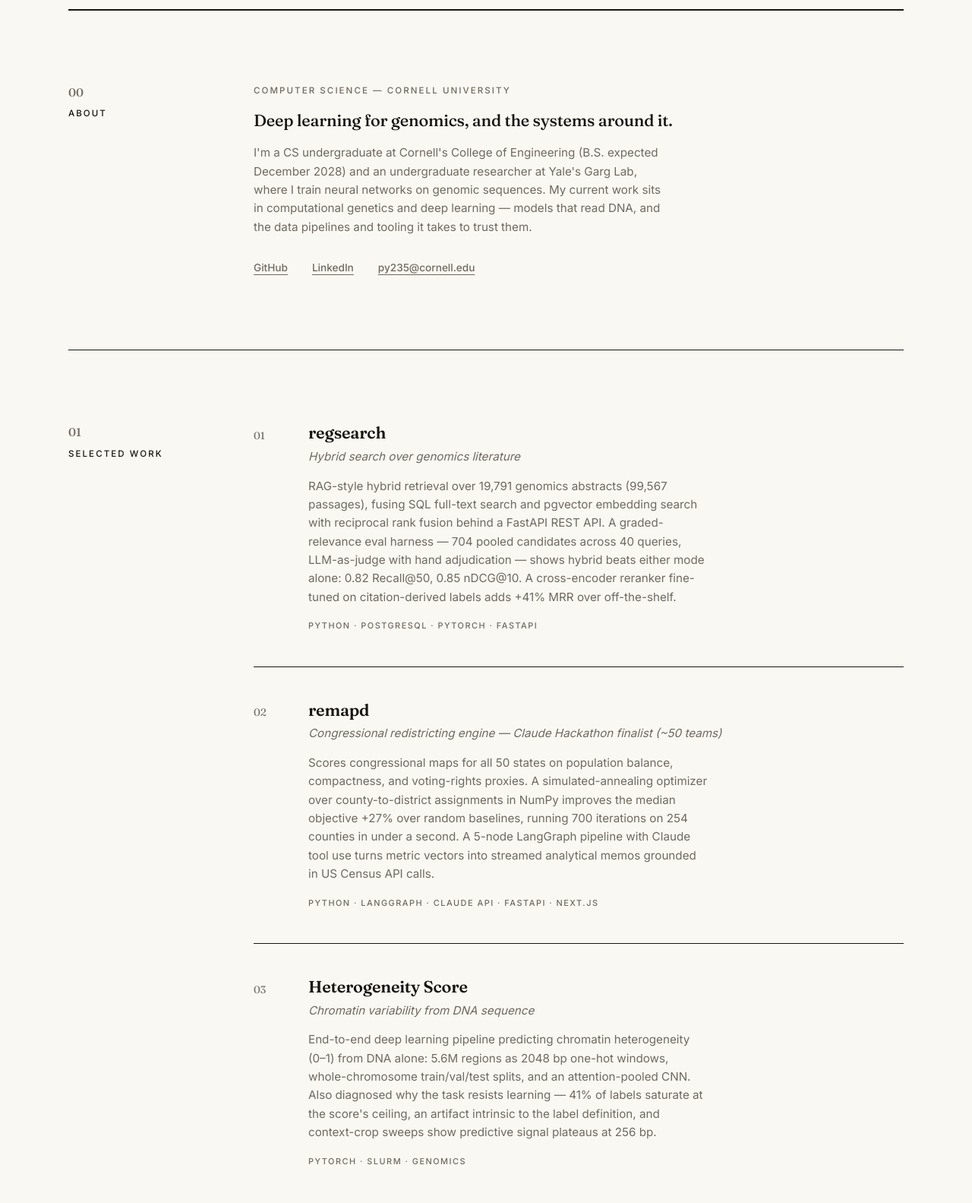
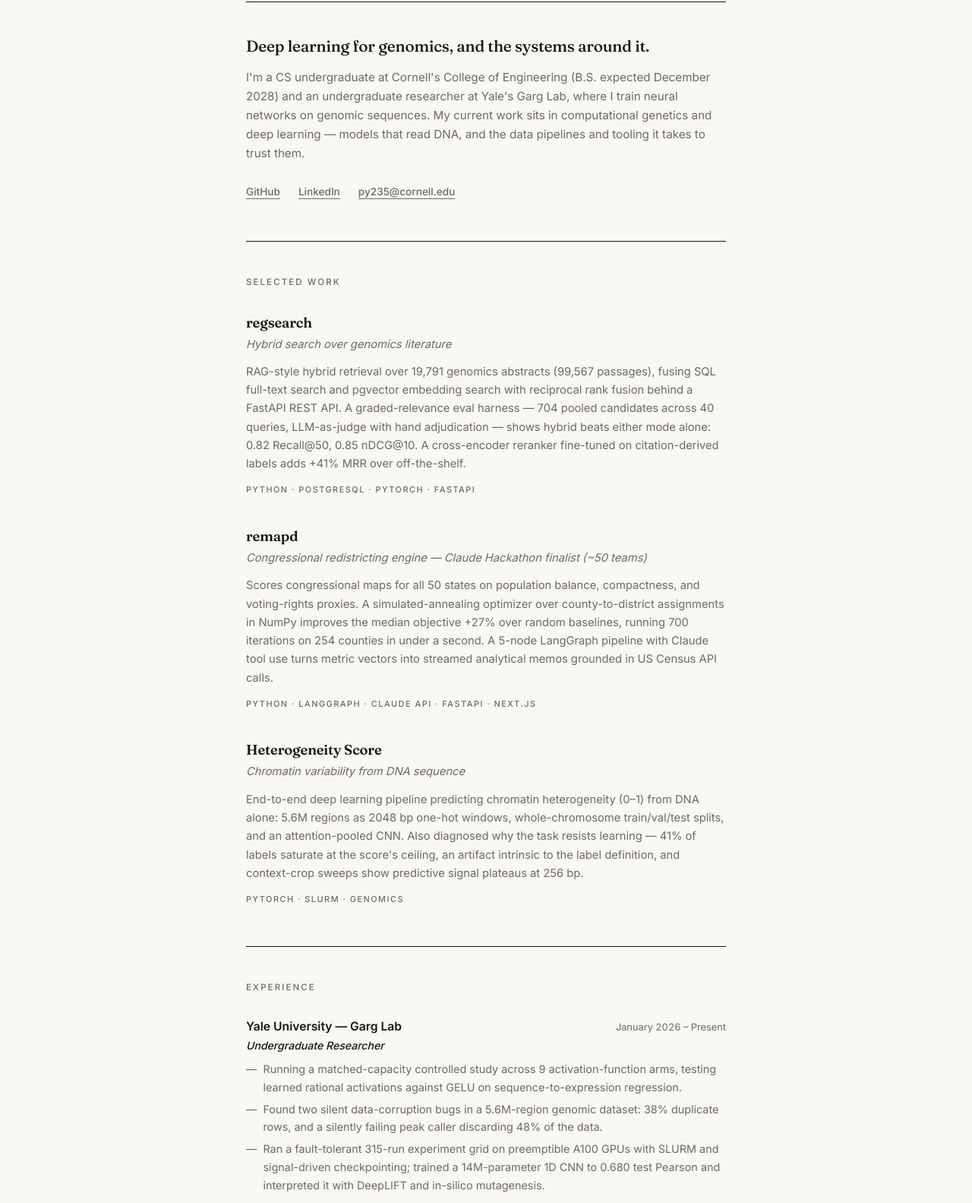
Before and after one commit to PatrickYang2007/portfolio, a plain HTML site: page index.html in a window 1280 px wide. Shown: the part 71-1654 px from the top of the page at 76% size. Drawn offline with Linux system fonts and the light colour scheme.

Commit message:
Simplify to a quiet single-column layout

```diff
--- a/index.css
+++ b/index.css
@@ -1,7 +1,7 @@
 /* ------------------------------------------------------------------
-   Portfolio — editorial / Swiss-inspired stylesheet
+   Portfolio — quiet single-column stylesheet
    Fraunces (display serif) + Inter (text sans)
-   Monochrome: warm paper, near-black ink, muted gray-brown. No accent hue.
+   Monochrome: warm paper, near-black ink, muted gray-brown.
    No border-radius. No box-shadow. No gradients. 1px ink rules only.
    ------------------------------------------------------------------ */
 
@@ -13,9 +13,6 @@
 
   --serif: "Fraunces", "Iowan Old Style", "Palatino Linotype", Georgia, serif;
   --sans: "Inter", "Helvetica Neue", Helvetica, Arial, sans-serif;
-
-  --max-width: 1100px;
-  --pad-inline: 2rem;
 }
 
 /* ---------- Reset ---------- */
@@ -37,15 +34,12 @@ body {
   color: var(--ink);
   font-family: var(--sans);
   font-size: 1rem;
-  line-height: 1.6;
-  padding-inline: var(--pad-inline);
+  line-height: 1.65;
+  max-width: 680px;
+  margin-inline: auto;
+  padding-inline: 1.5rem;
   -webkit-font-smoothing: antialiased;
   text-rendering: optimizeLegibility;
-}
-
-img {
-  display: block;
-  max-width: 100%;
 }
 
 ul,
@@ -57,7 +51,7 @@ a {
   color: inherit;
   text-decoration: none;
   transition: color 0.15s ease, background-color 0.15s ease,
-    border-color 0.15s ease;
+    border-color 0.15s ease, text-decoration-color 0.15s ease;
 }
 
 ::selection {
@@ -65,35 +59,30 @@ a {
   color: var(--paper);
 }
 
-/* Headings default to the display serif */
 h1,
-h2,
 h3 {
   font-family: var(--serif);
   font-weight: 500;
-  line-height: 1.2;
+  line-height: 1.3;
 }
 
 /* ---------- Masthead ---------- */
 
 .masthead {
-  max-width: var(--max-width);
-  margin-inline: auto;
   display: flex;
   align-items: center;
   justify-content: space-between;
   flex-wrap: wrap;
-  gap: 1rem 2rem;
-  padding-block: 1.75rem 1.5rem;
+  gap: 0.75rem 1.5rem;
+  padding-block: 1.5rem 1.25rem;
   border-bottom: 1px solid var(--line);
 }
 
 .masthead-name {
   font-family: var(--serif);
   font-weight: 600;
-  font-size: 1.15rem;
+  font-size: 1.05rem;
   letter-spacing: -0.01em;
-  color: var(--ink);
 }
 
 .masthead-name:hover {
@@ -104,13 +93,12 @@ h3 {
   display: flex;
   align-items: center;
   flex-wrap: wrap;
-  gap: 1.75rem;
+  gap: 1.5rem;
 }
 
 .masthead-nav a {
   font-size: 0.85rem;
   font-weight: 500;
-  color: var(--ink);
 }
 
 .masthead-nav a:hover {
@@ -119,12 +107,10 @@ h3 {
 
 .masthead-nav a.resume-link {
   border: 1px solid var(--ink);
-  padding: 0.45em 0.95em;
-  font-size: 0.72rem;
-  font-weight: 500;
+  padding: 0.4em 0.85em;
+  font-size: 0.7rem;
   text-transform: uppercase;
   letter-spacing: 0.12em;
-  color: var(--ink);
 }
 
 .masthead-nav a.resume-link:hover {
@@ -132,57 +118,46 @@ h3 {
   color: var(--paper);
 }
 
-/* ---------- Intro (section 00) ---------- */
+/* ---------- Sections ---------- */
+
+.section {
+  border-top: 1px solid var(--line);
+  padding-block: 2.75rem 3.25rem;
+}
 
 .section--intro {
   border-top: 0; /* masthead already draws the rule above it */
-  padding-block: 4rem 5rem;
 }
 
-.section--intro .section-body {
-  max-width: 40rem;
-}
-
-.kicker {
+.section-label {
+  font-family: var(--sans);
   font-size: 0.72rem;
   font-weight: 500;
   text-transform: uppercase;
   letter-spacing: 0.18em;
   color: var(--muted);
-  margin-bottom: 1rem;
+  margin-bottom: 2rem;
 }
 
+/* ---------- Intro ---------- */
+
 .section--intro h1 {
-  font-size: 1.35rem;
+  font-size: 1.3rem;
   font-weight: 500;
-  line-height: 1.35;
   letter-spacing: -0.01em;
-  color: var(--ink);
-  margin-bottom: 1rem;
+  margin-bottom: 0.9rem;
 }
 
 .hero-bio {
   font-size: 0.95rem;
   color: var(--muted);
-  max-width: 34rem;
-  margin-bottom: 1.75rem;
-}
-
-.hero-bio a {
-  color: var(--ink);
-  text-decoration: underline;
-  text-decoration-thickness: 1px;
-  text-underline-offset: 3px;
-}
-
-.hero-bio a:hover {
-  color: var(--muted);
+  margin-bottom: 1.5rem;
 }
 
 .hero-links {
   display: flex;
   flex-wrap: wrap;
-  gap: 2rem;
+  gap: 1.5rem;
 }
 
 .hero-links a {
@@ -200,96 +175,19 @@ h3 {
   text-decoration-color: var(--ink);
 }
 
-/* ---------- Sections ---------- */
-
-.section {
-  max-width: var(--max-width);
-  margin-inline: auto;
-  display: grid;
-  grid-template-columns: 180px 1fr;
-  column-gap: 4rem;
-  align-items: start;
-  border-top: 1px solid var(--line);
-  padding-block: 6rem;
-}
-
-.section-marker {
-  position: sticky;
-  top: 2.5rem;
-  display: flex;
-  flex-direction: column;
-  gap: 0.4rem;
-}
-
-.section-num {
-  font-family: var(--serif);
-  font-weight: 500;
-  font-size: 0.95rem;
-  font-variant-numeric: tabular-nums;
-  color: var(--muted);
-}
-
-.section-name {
-  font-size: 0.72rem;
-  font-weight: 500;
-  text-transform: uppercase;
-  letter-spacing: 0.18em;
-  color: var(--ink);
-}
-
-.section-body {
-  min-width: 0;
-}
-
 /* ---------- Work ---------- */
 
 .work-list {
-  list-style: none;
-  counter-reset: none;
-}
-
-.work-item {
-  display: grid;
-  grid-template-columns: 3rem 1fr;
-  column-gap: 1.5rem;
-  align-items: start;
-  padding-block: 2.75rem;
-  border-top: 1px solid var(--line);
-}
-
-.work-item:first-child {
-  border-top: 0;
-  padding-top: 0;
-}
-
-.work-item:last-child {
-  padding-bottom: 0;
-}
-
-.work-index {
-  font-family: var(--serif);
-  font-size: 0.85rem;
-  font-variant-numeric: tabular-nums;
-  color: var(--muted);
-  padding-top: 0.35rem;
-}
-
-.work-main {
-  min-width: 0;
+  display: flex;
+  flex-direction: column;
+  gap: 2.5rem;
 }
 
 .work-title {
-  font-family: var(--serif);
+  font-size: 1.15rem;
   font-weight: 600;
-  font-size: 1.35rem;
   letter-spacing: -0.01em;
-  color: var(--ink);
-  margin-bottom: 0.35rem;
-}
-
-.work-title a {
-  color: var(--ink);
-  text-decoration: none;
+  margin-bottom: 0.25rem;
 }
 
 .work-title a:hover {
@@ -300,16 +198,15 @@ h3 {
 
 .work-sub {
   font-style: italic;
-  font-size: 0.95rem;
+  font-size: 0.92rem;
   color: var(--muted);
-  margin-bottom: 0.9rem;
+  margin-bottom: 0.75rem;
 }
 
 .work-desc {
-  font-size: 0.95rem;
+  font-size: 0.92rem;
   color: var(--muted);
-  max-width: 55ch;
-  margin-bottom: 1.1rem;
+  margin-bottom: 0.85rem;
 }
 
 .work-desc a {
@@ -336,23 +233,21 @@ h3 {
 .exp-list {
   display: flex;
   flex-direction: column;
-  gap: 2.2rem;
+  gap: 2rem;
 }
 
 .exp-head {
   display: flex;
   align-items: baseline;
   justify-content: space-between;
-  gap: 1.5rem;
-  margin-bottom: 0.2rem;
+  gap: 1.25rem;
+  margin-bottom: 0.15rem;
 }
 
 .exp-org {
   font-family: var(--sans);
   font-weight: 600;
-  font-size: 1.05rem;
-  letter-spacing: -0.005em;
-  color: var(--ink);
+  font-size: 0.98rem;
 }
 
 .exp-time {
@@ -363,15 +258,13 @@ h3 {
 }
 
 .exp-role {
-  font-size: 0.85rem;
+  font-size: 0.88rem;
   font-weight: 500;
   font-style: italic;
-  color: var(--ink);
-  margin-bottom: 0.6rem;
+  margin-bottom: 0.5rem;
 }
 
 .exp-notes {
-  list-style: none;
   font-size: 0.9rem;
   color: var(--muted);
   display: flex;
@@ -388,7 +281,6 @@ h3 {
   content: "\2014"; /* em dash */
   position: absolute;
   left: 0;
-  color: var(--muted);
 }
 
 /* ---------- Skills ---------- */
@@ -396,13 +288,13 @@ h3 {
 .skills {
   display: flex;
   flex-direction: column;
-  gap: 1.4rem;
+  gap: 1rem;
 }
 
 .skill-row {
   display: grid;
-  grid-template-columns: 140px 1fr;
-  column-gap: 2rem;
+  grid-template-columns: 130px 1fr;
+  column-gap: 1.5rem;
   align-items: baseline;
 }
 
@@ -412,31 +304,23 @@ h3 {
   text-transform: uppercase;
   letter-spacing: 0.14em;
   color: var(--muted);
-  padding-top: 0.2em;
 }
 
 .skill-row dd {
-  font-size: 0.95rem;
-  color: var(--ink);
+  font-size: 0.92rem;
 }
 
 /* ---------- Colophon ---------- */
 
 .colophon {
-  max-width: var(--max-width);
-  margin-inline: auto;
   border-top: 1px solid var(--line);
   display: flex;
   align-items: baseline;
   justify-content: space-between;
   flex-wrap: wrap;
-  gap: 0.75rem 2rem;
-  padding-block: 2rem 3rem;
+  gap: 0.5rem 1.5rem;
+  padding-block: 1.75rem 2.5rem;
   font-size: 0.8rem;
-  color: var(--muted);
-}
-
-.colophon a {
   color: var(--muted);
 }
 
@@ -451,60 +335,24 @@ h3 {
   text-underline-offset: 4px;
 }
 
-.colophon .to-top:hover {
-  color: var(--ink);
-}
-
 /* ---------- Responsive ---------- */
 
-@media (max-width: 760px) {
+@media (max-width: 600px) {
   body {
     padding-inline: 1.25rem;
   }
 
-  .masthead {
-    padding-block: 1.25rem;
-  }
-
-  .masthead-nav {
-    gap: 1.1rem 1.5rem;
-  }
-
-  .section--intro {
-    padding-block: 2.5rem 3rem;
-  }
-
   .section {
-    display: block;
-    padding-block: 3.5rem;
-  }
-
-  .section-marker {
-    position: static;
-    flex-direction: row;
-    align-items: baseline;
-    gap: 1rem;
-    margin-bottom: 2.25rem;
-  }
-
-  .work-item {
-    grid-template-columns: 2.25rem 1fr;
-    column-gap: 1rem;
-    padding-block: 2rem;
+    padding-block: 2.25rem 2.5rem;
   }
 
   .exp-head {
     flex-direction: column;
-    align-items: flex-start;
-    gap: 0.15rem;
+    gap: 0.1rem;
   }
 
   .skill-row {
     grid-template-columns: 1fr;
-    row-gap: 0.35rem;
-  }
-
-  .colophon {
-    padding-block: 1.5rem 2.5rem;
+    row-gap: 0.3rem;
   }
 }
--- a/index.html
+++ b/index.html
@@ -22,9 +22,7 @@
 </header>
 <main id="top">
   <section class="section section--intro" id="about">
-    <div class="section-marker"><span class="section-num">00</span><span class="section-name">About</span></div>
     <div class="section-body">
-      <p class="kicker">Computer Science — Cornell University</p>
       <h1>Deep learning for genomics, and the systems around it.</h1>
       <p class="hero-bio">I'm a CS undergraduate at Cornell's College of Engineering (B.S. expected December 2028) and an undergraduate researcher at Yale's Garg Lab, where I train neural networks on genomic sequences. My current work sits in computational genetics and deep learning — models that read DNA, and the data pipelines and tooling it takes to trust them.</p>
       <ul class="hero-links">
@@ -36,11 +34,10 @@
   </section>
 
   <section class="section" id="work">
-    <div class="section-marker"><span class="section-num">01</span><span class="section-name">Selected work</span></div>
+    <h2 class="section-label">Selected work</h2>
     <div class="section-body">
       <ol class="work-list">
         <li class="work-item">
-          <span class="work-index">01</span>
           <div class="work-main">
             <h3 class="work-title"><a href="https://github.com/PatrickYang2007/regsearch" target="_blank" rel="noopener">regsearch</a></h3>
             <p class="work-sub">Hybrid search over genomics literature</p>
@@ -49,7 +46,6 @@
           </div>
         </li>
         <li class="work-item">
-          <span class="work-index">02</span>
           <div class="work-main">
             <h3 class="work-title"><a href="https://github.com/PatrickYang2007/remapd" target="_blank" rel="noopener">remapd</a></h3>
             <p class="work-sub">Congressional redistricting engine — Claude Hackathon finalist (~50 teams)</p>
@@ -58,7 +54,6 @@
           </div>
         </li>
         <li class="work-item">
-          <span class="work-index">03</span>
           <div class="work-main">
             <h3 class="work-title">Heterogeneity Score</h3>
             <p class="work-sub">Chromatin variability from DNA sequence</p>
@@ -71,7 +66,7 @@
   </section>
 
   <section class="section" id="experience">
-    <div class="section-marker"><span class="section-num">02</span><span class="section-name">Experience</span></div>
+    <h2 class="section-label">Experience</h2>
     <div class="section-body">
       <ul class="exp-list">
         <li class="exp-item">
@@ -103,7 +98,7 @@
   </section>
 
   <section class="section" id="education">
-    <div class="section-marker"><span class="section-num">03</span><span class="section-name">Education</span></div>
+    <h2 class="section-label">Education</h2>
     <div class="section-body">
       <ul class="exp-list">
         <li class="exp-item">
@@ -118,7 +113,7 @@
   </section>
 
   <section class="section" id="awards">
-    <div class="section-marker"><span class="section-num">04</span><span class="section-name">Awards</span></div>
+    <h2 class="section-label">Awards</h2>
     <div class="section-body">
       <ul class="exp-list">
         <li class="exp-item">
@@ -147,7 +142,7 @@
   </section>
 
   <section class="section" id="skills">
-    <div class="section-marker"><span class="section-num">05</span><span class="section-name">Skills</span></div>
+    <h2 class="section-label">Skills</h2>
     <div class="section-body">
       <dl class="skills">
         <div class="skill-row"><dt>Languages</dt><dd>Python, C++, Java, JavaScript, SQL</dd></div>
```
